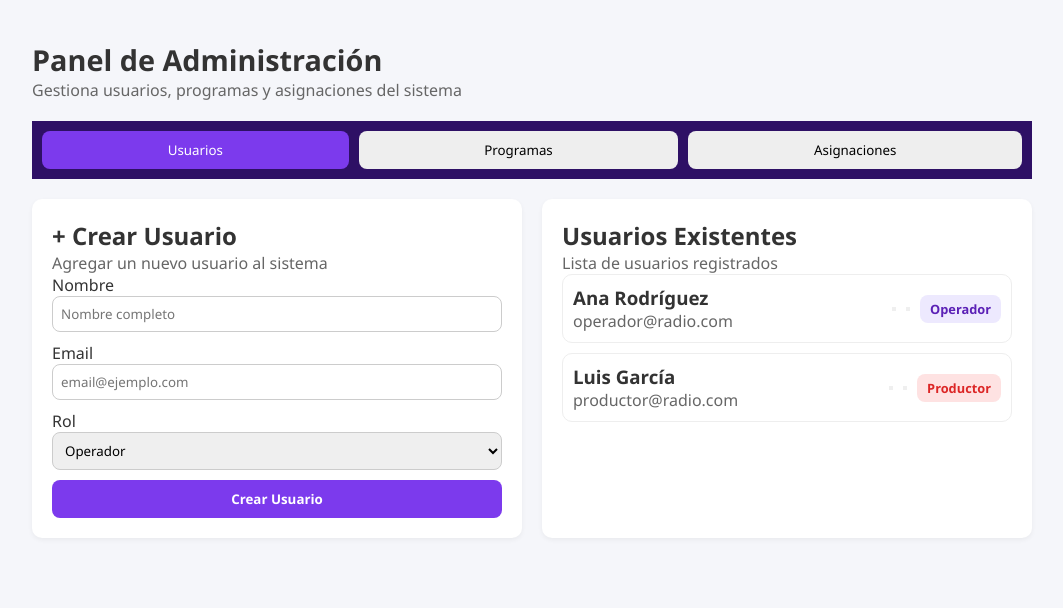
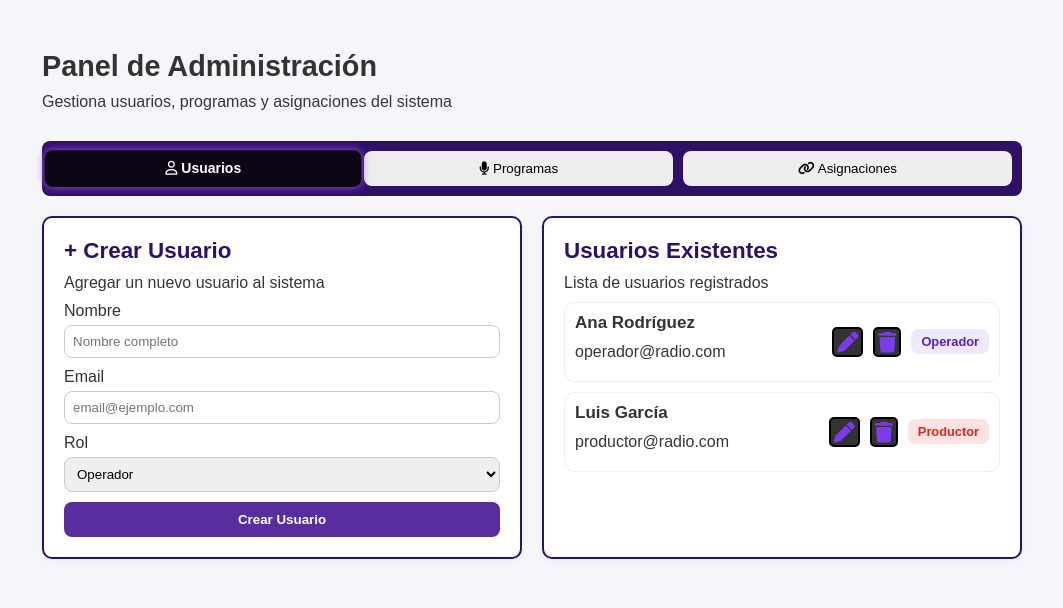
Before and after one commit to kareen67/Botonera, a PHP site: page /view/pages/jefe/Panel-admin.html in a window 1280 px wide. Shown: the top 608 px of the page, without its empty margins (108-1171 px from the left). Run offline with PHP 8.4, Linux system fonts and the light colour scheme.

Commit message:
panel-admin segunda parte

```diff
--- a/Botonera/view/css/panel-jefe.css
+++ b/Botonera/view/css/panel-jefe.css
@@ -2,7 +2,7 @@
     margin: 0;
     padding: 0;
     box-sizing: border-box;
-    font-family: 'Segoe UI', sans-serif;
+    font-family: Arial, Helvetica, sans-serif;
 }
 
 body {
@@ -16,6 +16,7 @@ body {
 .container {
     max-width: 1000px;
     margin: 40px auto;
+    padding: 10px;
 }
 
 h1 {
@@ -23,7 +24,14 @@ h1 {
 }
 
 p {
-    color: #666;
+    padding-top: 10px;
+    padding-bottom: 10px;
+    color: #363636;
+    font-size: 16px;
+}
+
+h3 {
+    font-size: 17px;
 }
 
 .tabs {
@@ -32,6 +40,7 @@ p {
     margin: 20px 0;
     background-color: #2e1065;
     padding: 10px;
+    border-radius: 8px;
 }
 
 .tab {
@@ -40,20 +49,25 @@ p {
     padding: 10px 20px;
     border-radius: 8px;
     cursor: pointer;
-    transition: 0.2s;
+    transition: background 0.3s, color 0.3s, box-shadow 0.5s, transform 0.5s;
     font-weight: 500;
     flex: content;
     align-items: center;
 }
 
 .tab.active {
-    background: #7c3aed;
+    background: #0c0614;
     color: #fff;
+    font-weight: bold;
+    box-shadow: 0 0 8px #a550f9;
+    transform: scale(1.05);
 }
 
 .tab:hover {
     background: #c4b5fd;
     color: #2e1065;
+    box-shadow: 2px -1px 0px #f7f5ff;
+
 }
 
 .panel-section {
@@ -74,12 +88,19 @@ p {
     padding: 20px;
     flex: 1;
     min-width: 320px;
+    border: 2px solid #2e1065;
+}
+
+h2 {
+    color: #2e1065;
+    font-size: 1.4rem;
 }
 
 .form-card input,
 .form-card select,
 textarea {
     width: 100%;
+    margin-top: 5px;
     padding: 8px;
     border-radius: 8px;
     border: 1px solid #ccc;
@@ -92,7 +113,7 @@ textarea {
 }
 
 .btn-primary {
-    background: #7c3aed;
+    background: #582e9f;
     color: #fff;
     border: none;
     padding: 10px;
@@ -123,6 +144,16 @@ textarea {
     gap: 10px;
 }
 
+.info {
+    display: flex;
+    flex-direction: column; /*coloca el horario arriba de los botones */
+    align-items: center;
+    text-align: center;
+    gap: 6px;
+    width: auto;
+}
+
+
 .rol {
     padding: 5px 10px;
     border-radius: 8px;
@@ -139,3 +170,53 @@ textarea {
     background: #fee2e2;
     color: #dc2626;
 }
+
+.acciones .fa-solid {
+    cursor: pointer;
+    color: #7c3aed;
+    font-size: 1.3rem;
+    transition: 0.2s;
+    padding: 3px;
+    border-radius: 10px;
+}
+
+.acciones button {
+    background: #333;
+    border: 2px solid #000000;
+    border-radius: 5px;
+    transition: transform 0.6s;
+    /* Animación suave para volver al estado normal */
+}
+
+.acciones button:hover {
+    background: #c0a5ee;
+    border: 2px solid #7c3aed;
+    transform: scale(1.2);
+    box-shadow: 0 0 6px #7c3aed;
+    transition: transform 0.2s, border 0.2s, box-shadow 0.2s;
+}
+
+
+.acciones .fa-solid:hover {
+    color: #d0c9d5;
+}
+
+.horario {
+    background: #ede9fe;
+    color: #5b21b6;
+    font-size: 0.95rem;
+    font-weight: bold;
+    white-space: nowrap; /* Evita que el texto se divida en varias líneas */
+    padding: 4px 12px;
+    border-radius: 8px;
+    margin-bottom: 6px;
+    box-shadow: 0 1px 4px rgba(124, 58, 237, 0.08);
+
+}
+
+.horario:hover {
+    background: #c0a5ee;
+    color: #fff;
+    box-shadow: 0 0 6px #7c3aed;
+    transition: transform 0.2s, border 0.2s, box-shadow 0.2s;
+}
--- a/Botonera/view/pages/jefe/Panel-admin.html
+++ b/Botonera/view/pages/jefe/Panel-admin.html
@@ -6,6 +6,8 @@
     <meta name="viewport" content="width=device-width, initial-scale=1.0">
     <title>Panel de Administración principal</title>
     <link rel="stylesheet" href="../../css/panel-jefe.css">
+    <link rel="stylesheet" href="https://cdnjs.cloudflare.com/ajax/libs/font-awesome/6.5.0/css/all.min.css">
+
 </head>
 
 <body>
@@ -90,9 +92,12 @@
                         <h3>Mañanas en Vivo</h3>
                         <p>Programa diario de noticias y entretenimiento</p>
                     </div>
+                    <div class="info">
+                        <span class="horario">08:00 - 10:00</span>
                         <div class="acciones">
                             <button><i class="fa-solid fa-pen"></i></button>
                             <button><i class="fa-solid fa-trash"></i></button>
+                        </div>
                     </div>
                 </div>
 
@@ -101,9 +106,13 @@
                         <h3>Tarde Musical</h3>
                         <p>Las mejores notas musicales</p>
                     </div>
+                    <div class="info">
+                        <span class="horario">08:00 - 10:00</span>
+
                         <div class="acciones">
                             <button><i class="fa-solid fa-pen"></i></button>
                             <button><i class="fa-solid fa-trash"></i></button>
+                        </div>
                     </div>
                 </div>
             </div>
@@ -137,7 +146,8 @@
                         <p>Operador: Ana Rodríguez</p>
                     </div>
                     <div class="acciones">
-                        <button><i class="fa-solid fa-pen"></i> Editar</button>
+                        <button><i class="fa-solid fa-pen"></i> </button>
+                        <button><i class="fa-solid fa-trash"></i> </button>
                     </div>
                 </div>
             </div>
```
Lines whose indentation alone changed are shown as unchanged.
